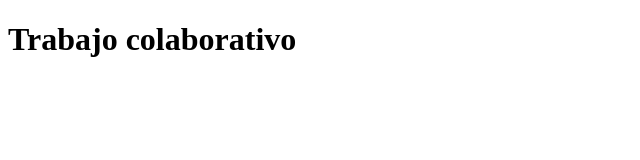
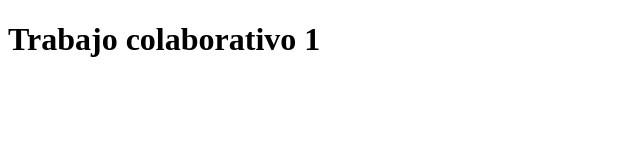
Before and after one commit to dayanare/trabajo-col-x, a plain HTML site: page index.html in a window 1280 px wide. Shown: the full height of the page, 0-640 px from the left. Drawn offline with Linux system fonts and the light colour scheme.

Commit message:
initial commit dev

```diff
--- a/index.html
+++ b/index.html
@@ -6,6 +6,6 @@
     <title>Document</title>
   </head>
   <body>
-    <h1>Trabajo colaborativo</h1>
+    <h1>Trabajo colaborativo 1</h1>
   </body>
 </html>
```
